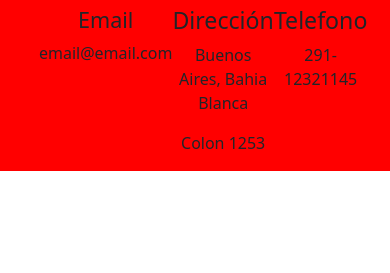
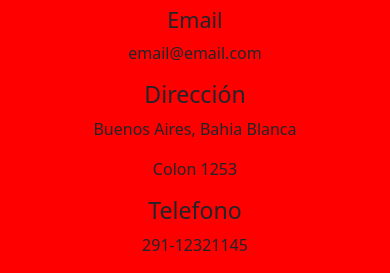
Before and after one commit to Fran55sh/royalEnfield, a plain HTML site: page index.html in a window 390 px wide. Shown: the part 1144-1417 px from the top of the page. Before the commit the page ends 1315 px from the top, so only its background shows below. Drawn offline with nearby package versions, Linux system fonts and the light colour scheme.

Commit message:
Add files via upload

```diff
--- a/style.css
+++ b/style.css
@@ -178,3 +178,10 @@ flex-direction:  column;
     max-width: 80%;
   }
 }
+
+@media (max-width: 950px) {
+
+    .datos{
+      flex-direction: column;
+    }
+  }
```
